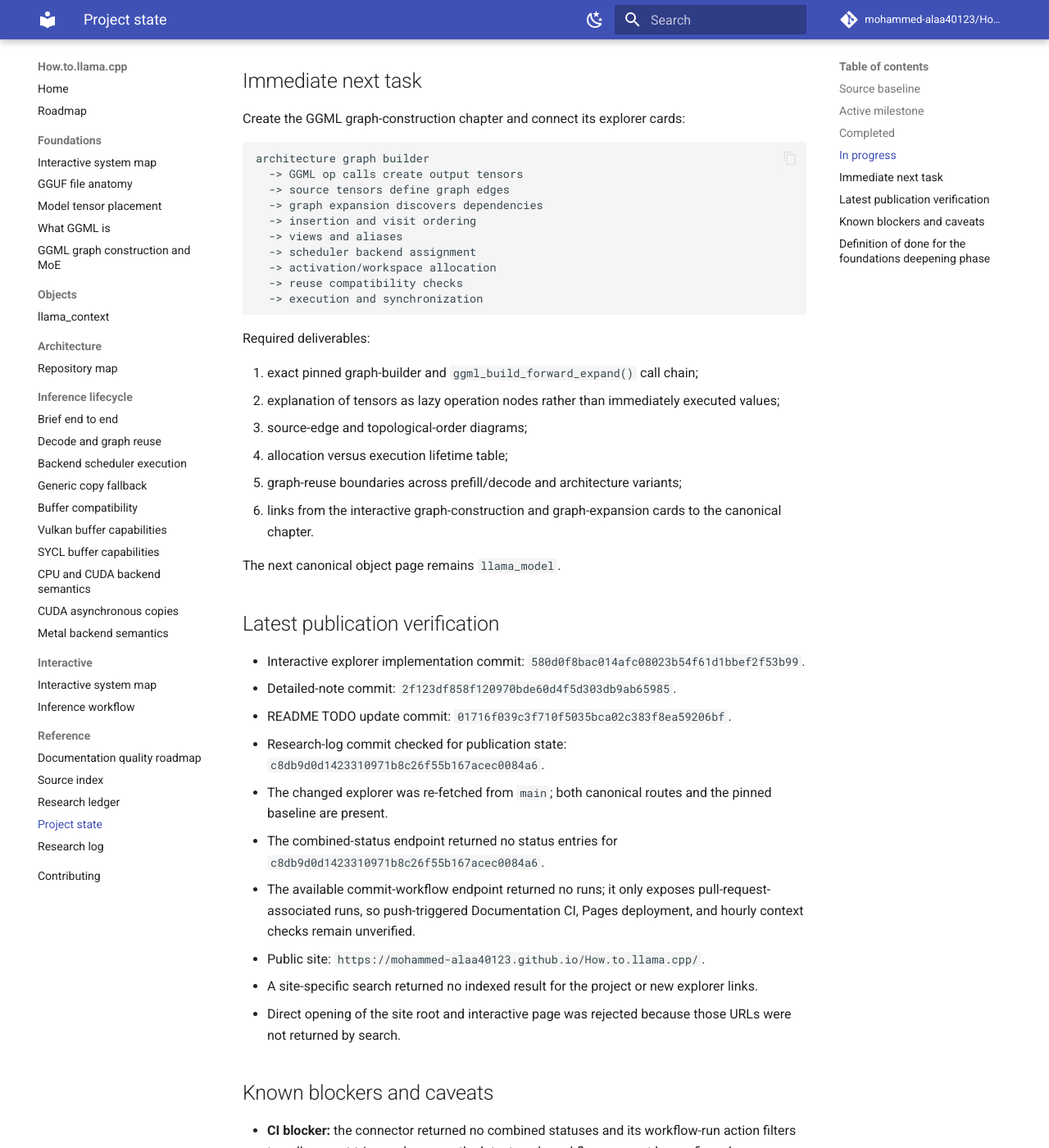
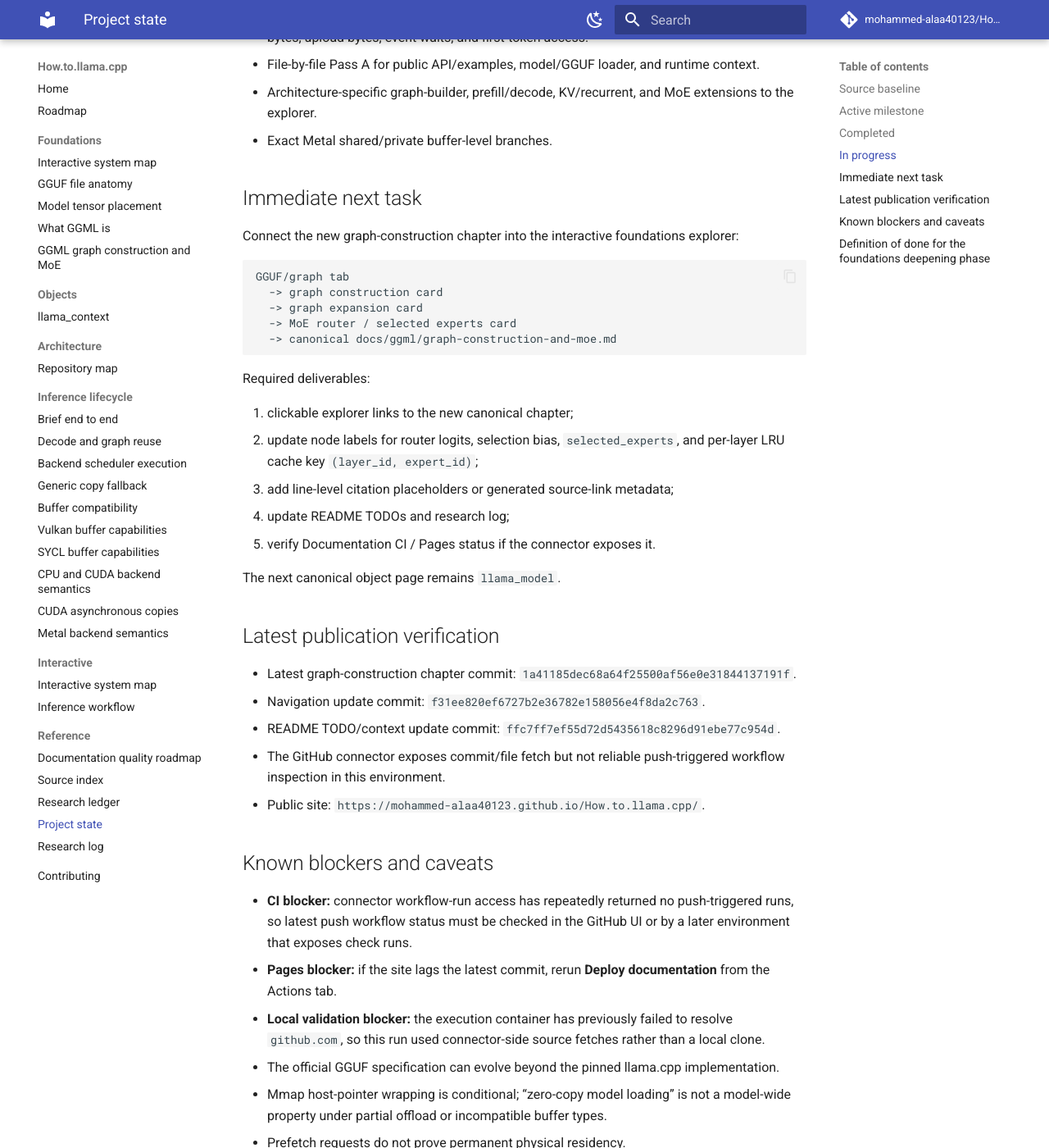
Before and after one commit to mohammed-alaa40123/How.to.llama.cpp, an MkDocs documentation site: the page built from docs/reference/project-state.md, in a window 1280 px wide and 1400 px high, scrolled down 1922 px. Shown: the whole window at 82% size. Built offline with MkDocs 1.6.1 and Material for MkDocs 9.7.7, drawn with Linux system fonts in a browser that asks for light colours; comment, search, counter and statistics services are not loaded; some of the changed text lies outside the part shown.

Commit message:
docs: update state after graph construction chapter

````diff
--- a/docs/reference/project-state.md
+++ b/docs/reference/project-state.md
@@ -8,15 +8,16 @@
 
 - Repository: `ggml-org/llama.cpp`
 - Pinned revision: `e3546c7948e3af463d0b401e6421d5a4c2faf565`
-- Policy: baseline claims stay pinned; newer refs are documented separately.
+- Current upstream reference used for the graph/MoE chapter: `6b4dc2116a92c5c8f2782bfe51fabe5ee66fb5ef`
+- Policy: baseline claims stay pinned; newer refs are documented separately and labelled.
 
 ## Active milestone
 
 **Foundations deepening — interactive system map plus file-by-file subsystem synthesis**
 
-Return to the foundations and reconstruct llama.cpp from the pinned source in two complementary directions:
+Return to the foundations and reconstruct llama.cpp from the source in two complementary directions:
 
-1. a large clickable system map that explains layers, code paths, memory, GGUF, graph construction, execution, and synchronization;
+1. a large clickable system map that explains layers, code paths, memory, GGUF, graph construction, execution, synchronization, and MoE variants;
 2. file-by-file analysis followed by subsystem grouping and end-to-end composition.
 
 ## Completed
@@ -33,12 +34,13 @@
 - Canonical GGUF file-anatomy chapter covering format structure, split indexing, loader entry, mmap/page-fault distinctions, ownership, and truth labels.
 - Canonical model tensor-placement and data-transfer chapter covering device assignment, per-tensor buffer selection, mapping initialization, host-pointer aliasing, explicit reads, synchronous/asynchronous uploads, progress, cancellation, validation, trimming, and ownership.
 - Interactive GGUF/graph cards now link directly to both canonical model-loading chapters with top-level navigation.
+- Canonical GGML graph-construction and MoE chapter covering GGUF tensor storage, layer-to-graph construction, graph expansion, graph reuse, router-logit patch points, `selected_experts_in`, and per-layer LRU cache design.
 - Expanded implementation roadmap with four passes: file inventory, subsystem grouping, cross-file composition, and complete workflow reconstruction.
 
 ## In progress
 
-- GGML op insertion, tensor-as-node semantics, graph expansion, activation allocation, reuse, and execution.
-- Linking graph-construction and graph-expansion cards after the canonical chapter is published.
+- Linking graph-construction, graph-expansion, and MoE explorer cards to the canonical graph-construction chapter.
+- Adding exact line-level source citations and generated source-link checking to the graph-construction chapter.
 - Memory atlas and interactive runtime overlays for mmap/page faults, RAM/RSS, backend copies, KV/recurrent state, and workspaces.
 - Runtime evidence separating parsing, mapping/prefetch, page faults, direct reads, alias bytes, upload bytes, event waits, and first-token access.
 - File-by-file Pass A for public API/examples, model/GGUF loader, and runtime context.
@@ -47,54 +49,42 @@
 
 ## Immediate next task
 
-Create the GGML graph-construction chapter and connect its explorer cards:
+Connect the new graph-construction chapter into the interactive foundations explorer:
 
 ```text
-architecture graph builder
-  -> GGML op calls create output tensors
-  -> source tensors define graph edges
-  -> graph expansion discovers dependencies
-  -> insertion and visit ordering
-  -> views and aliases
-  -> scheduler backend assignment
-  -> activation/workspace allocation
-  -> reuse compatibility checks
-  -> execution and synchronization
+GGUF/graph tab
+  -> graph construction card
+  -> graph expansion card
+  -> MoE router / selected experts card
+  -> canonical docs/ggml/graph-construction-and-moe.md
 ```
 
 Required deliverables:
 
-1. exact pinned graph-builder and `ggml_build_forward_expand()` call chain;
-2. explanation of tensors as lazy operation nodes rather than immediately executed values;
-3. source-edge and topological-order diagrams;
-4. allocation versus execution lifetime table;
-5. graph-reuse boundaries across prefill/decode and architecture variants;
-6. links from the interactive graph-construction and graph-expansion cards to the canonical chapter.
+1. clickable explorer links to the new canonical chapter;
+2. update node labels for router logits, selection bias, `selected_experts`, and per-layer LRU cache key `(layer_id, expert_id)`;
+3. add line-level citation placeholders or generated source-link metadata;
+4. update README TODOs and research log;
+5. verify Documentation CI / Pages status if the connector exposes it.
 
 The next canonical object page remains `llama_model`.
 
 ## Latest publication verification
 
-- Interactive explorer implementation commit: `580d0f8bac014afc08023b54f61d1bbef2f53b99`.
-- Detailed-note commit: `2f123df858f120970bde60d4f5d303db9ab65985`.
-- README TODO update commit: `01716f039c3f710f5035bca02c383f8ea59206bf`.
-- Research-log commit checked for publication state: `c8db9d0d1423310971b8c26f55b167acec0084a6`.
-- The changed explorer was re-fetched from `main`; both canonical routes and the pinned baseline are present.
-- The combined-status endpoint returned no status entries for `c8db9d0d1423310971b8c26f55b167acec0084a6`.
-- The available commit-workflow endpoint returned no runs; it only exposes pull-request-associated runs, so push-triggered Documentation CI, Pages deployment, and hourly context checks remain unverified.
+- Latest graph-construction chapter commit: `1a41185dec68a64f25500af56e0e31844137191f`.
+- Navigation update commit: `f31ee820ef6727b2e36782e158056e4f8da2c763`.
+- README TODO/context update commit: `ffc7ff7ef55d72d5435618c8296d91ebe77c954d`.
+- The GitHub connector exposes commit/file fetch but not reliable push-triggered workflow inspection in this environment.
 - Public site: `https://mohammed-alaa40123.github.io/How.to.llama.cpp/`.
-- A site-specific search returned no indexed result for the project or new explorer links.
-- Direct opening of the site root and interactive page was rejected because those URLs were not returned by search.
 
 ## Known blockers and caveats
 
-- **CI blocker:** the connector returned no combined statuses and its workflow-run action filters to pull-request-triggered runs, so the latest push workflows cannot be confirmed or inspected for failures.
-- **Pages blocker:** search returned no indexed site result, and direct open is disallowed for URLs not returned by search; therefore HTTP status and rendered content cannot be verified in this environment.
-- **Local validation blocker:** the execution container still cannot resolve `github.com`, so it cannot obtain a checkout for `mkdocs build --strict` or local site checks.
+- **CI blocker:** connector workflow-run access has repeatedly returned no push-triggered runs, so latest push workflow status must be checked in the GitHub UI or by a later environment that exposes check runs.
+- **Pages blocker:** if the site lags the latest commit, rerun **Deploy documentation** from the Actions tab.
+- **Local validation blocker:** the execution container has previously failed to resolve `github.com`, so this run used connector-side source fetches rather than a local clone.
 - The official GGUF specification can evolve beyond the pinned llama.cpp implementation.
 - Mmap host-pointer wrapping is conditional; “zero-copy model loading” is not a model-wide property under partial offload or incompatible buffer types.
 - Prefetch requests do not prove permanent physical residency.
-- Async upload requires a non-mmap, non-validation path plus device async, host-buffer, and event capabilities.
 - CPU_Mapped addressability does not imply physical residency or fault-free access.
 - Accelerator unified/shared/system memory does not by itself imply GGML host visibility, command completion, or safe reuse.
 - Regex indexing cannot resolve macros, virtual dispatch, function pointers, generated code, or backend registration reliably.
````
Also changed, not shown: other parts of docs/reference/project-state.md (+1 -1 lines).
